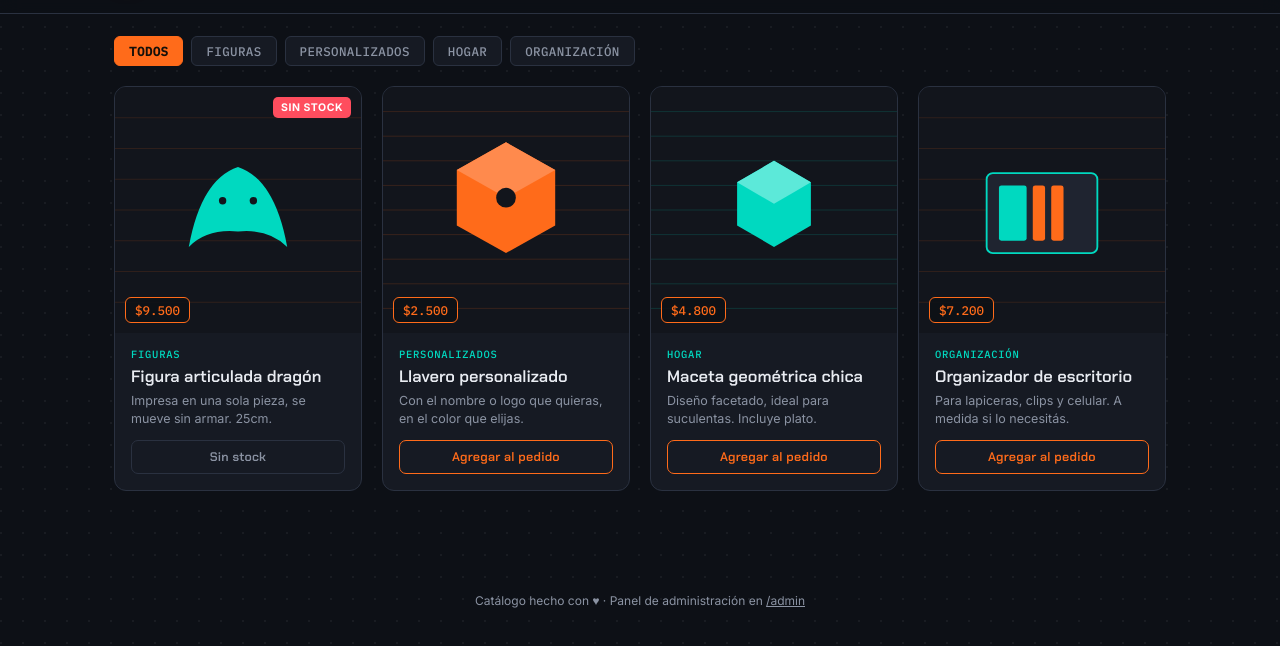
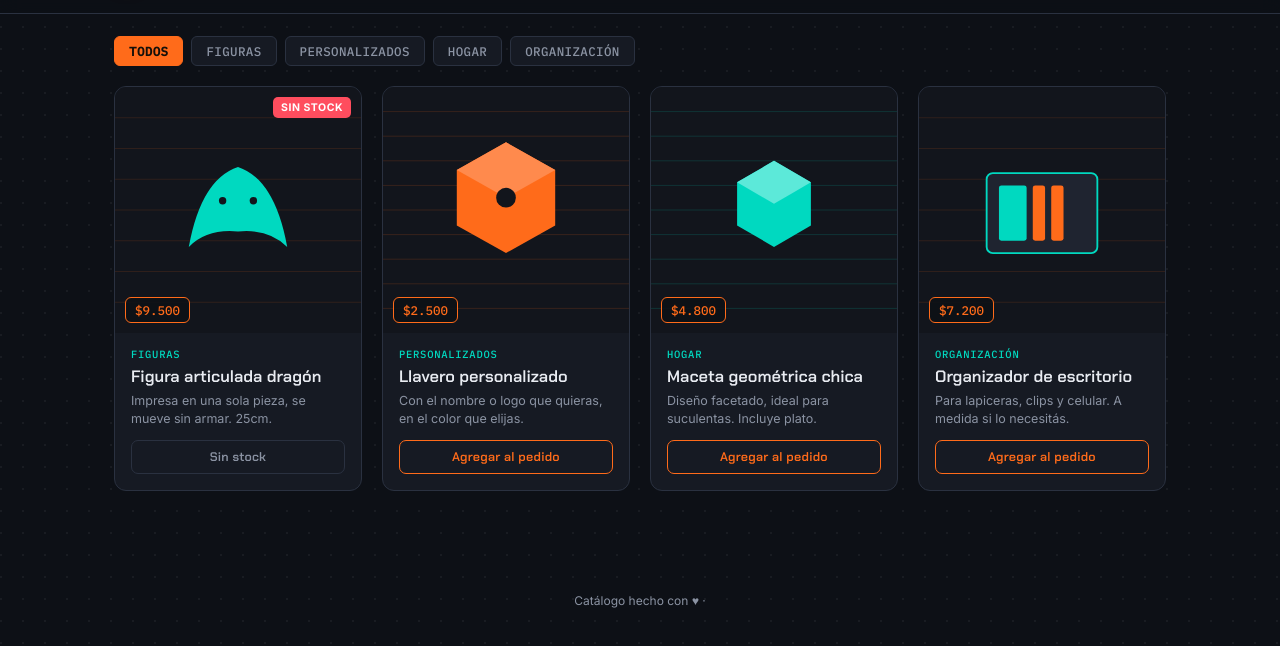
Before and after one commit to HectorDeguer/catalogo-whatsapp, a plain HTML site: page index.html in a window 1280 px wide. Shown: the part 62-708 px from the top of the page. Drawn offline with Linux system fonts and the light colour scheme.

Commit message:
Update index.html

```diff
--- a/index.html
+++ b/index.html
@@ -76,7 +76,7 @@
 </div>
 
 <footer class="footer">
-  <p>Catálogo hecho con ♥ · Panel de administración en <a href="/admin">/admin</a></p>
+  <p>Catálogo hecho con ♥ ·</p>
 </footer>
 
 <script src="js/main.js"></script>
```
